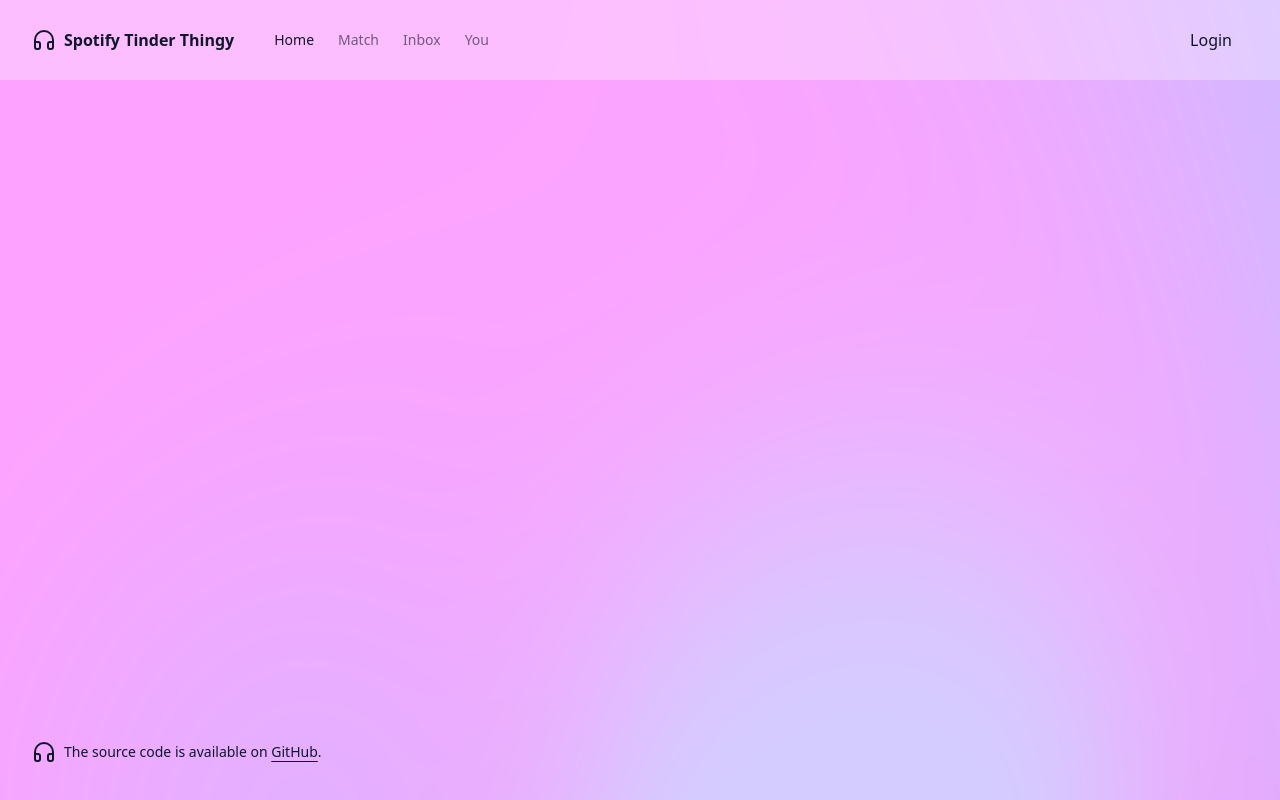
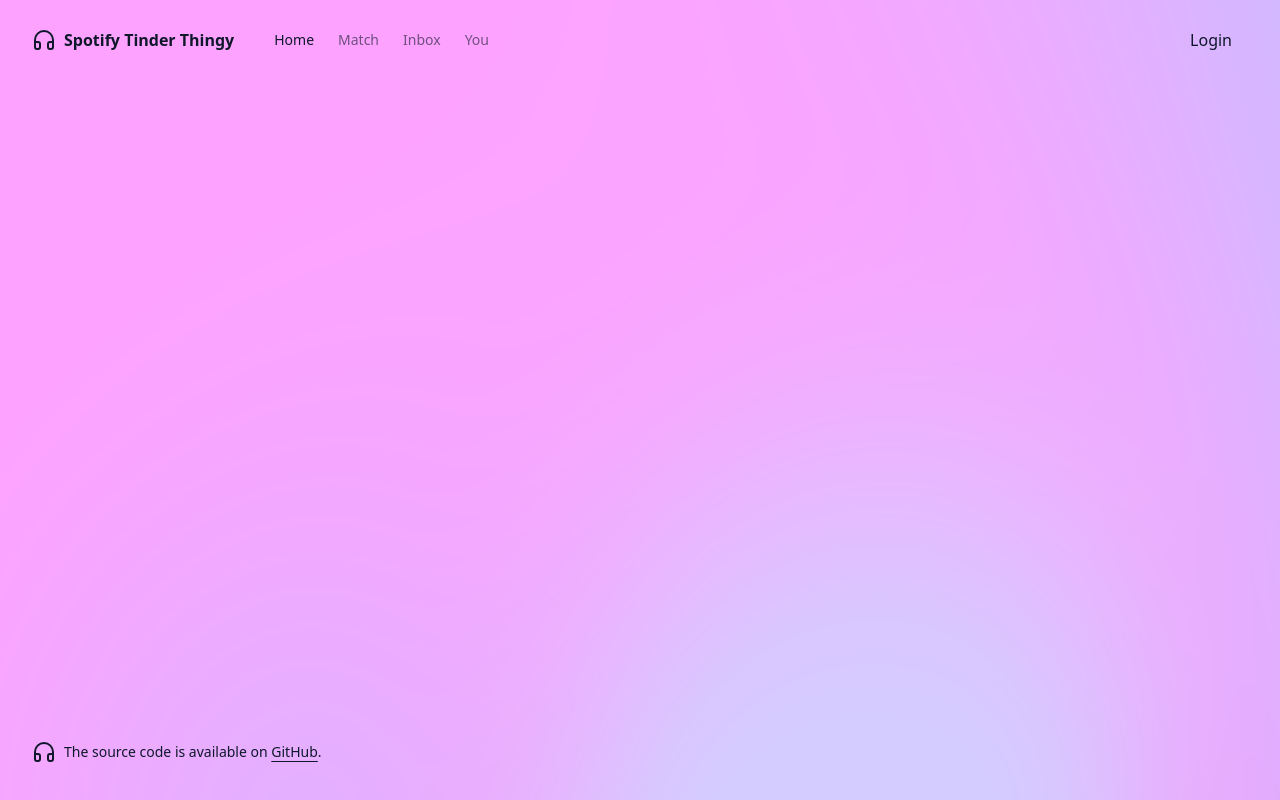
Before and after one commit to SazedWorldbringer/spotify-tinder-thingy, a React (Vite) app in the folder client/: page / in a window 1280 px wide. Built offline with nearby package versions, Linux system fonts and the light colour scheme.

Commit message:
fix: remove fancy bg from navbar

```diff
--- a/client/src/layout.jsx
+++ b/client/src/layout.jsx
@@ -5,7 +5,7 @@ import Nav from "./components/nav/nav"
 const Layout = () => {
   return (
     <div className="flex min-h-screen flex-col">
-      <header className="container z-40 bg-background/30 backdrop-blur-sm">
+      <header className="container z-40">
         <Nav />
       </header>
       <main className="flex-1">
```
